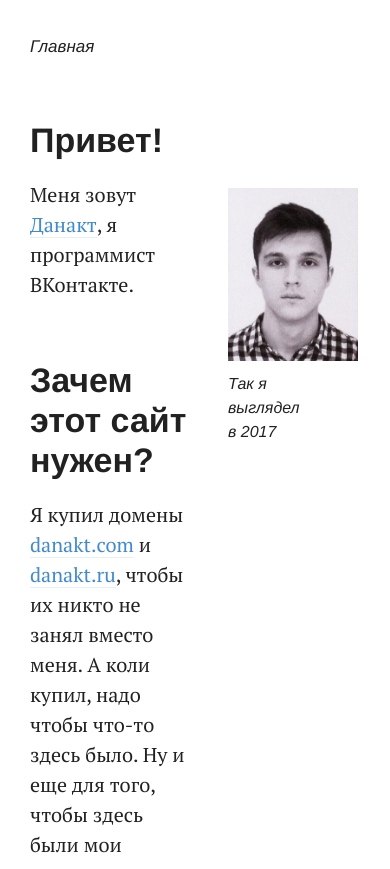
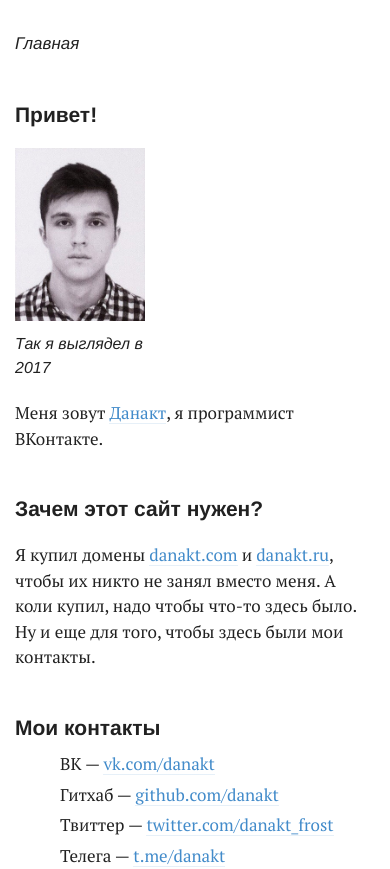
Before and after one commit to danakt/danakt.github.io, a Next.js app: page / in a window 390 px wide. Shown: the top 869 px of the page. Built offline with nearby package versions, Linux system fonts and the light colour scheme.

Commit message:
Responsive

```diff
--- a/components/GlobalStyles.tsx
+++ b/components/GlobalStyles.tsx
@@ -74,6 +74,11 @@ export const GlobalStyles = createGlobalStyle`
     font-style: normal;
     color: rgba(0, 0, 0, .87);
     -webkit-font-smoothing: antialiased;
+
+    @media (max-width: 590px) {
+      font-size: 17px;
+      padding: 0 15px;
+    }
   }
 
   a {
@@ -110,14 +115,23 @@ export const GlobalStyles = createGlobalStyle`
   h1 {
     margin: 60px 0 10px;
     font-size: 34px;
-    line-height: 40px;
+    line-height: 1.25;
+
+    @media (max-width: 590px) {
+      margin: 45px 0 10px;
+      font-size: 21px;
+    }
   }
 
   h2 {
     font-size: 24px;
-    line-height: 30px;
+    line-height: 1.25;
     font-weight: 700;
     margin: 70px 0 0;
+
+    @media (max-width: 590px) {
+      font-size: 17px;
+    }
   }
 
   p {
@@ -130,6 +144,10 @@ export const GlobalStyles = createGlobalStyle`
 
     li {
       margin-bottom: 10px;
+
+      @media (max-width: 590px) {
+        margin-bottom: 5px;
+      }
     }
   }
 `;
--- a/components/Page.tsx
+++ b/components/Page.tsx
@@ -15,8 +15,20 @@ const Wrapper = styled.div`
 
 const Content = styled.div`
   width: 50%;
-  flex: 0 0 50%;
+  flex: 0 0 auto;
   position: relative;
+
+  @media (max-width: 1310px) {
+    width: 62.5%;
+  }
+
+  @media (max-width: 1150px) {
+    width: 75%;
+  }
+
+  @media (max-width: 980px) {
+    width: 100%;
+  }
 `;
 
 const Breadcrumbs = styled.strong`
--- a/components/WidthAside.tsx
+++ b/components/WidthAside.tsx
@@ -8,6 +8,11 @@ export const Aside = styled.div.attrs({ className: 'sans-serif' })`
   top: 0;
   margin-top: 8px;
   font-size: 16px;
+
+  @media (max-width: 1310px) {
+    position: static;
+    margin-top: 20px;
+  }
 `;
 
 export const Wrapper = styled.div`
```
